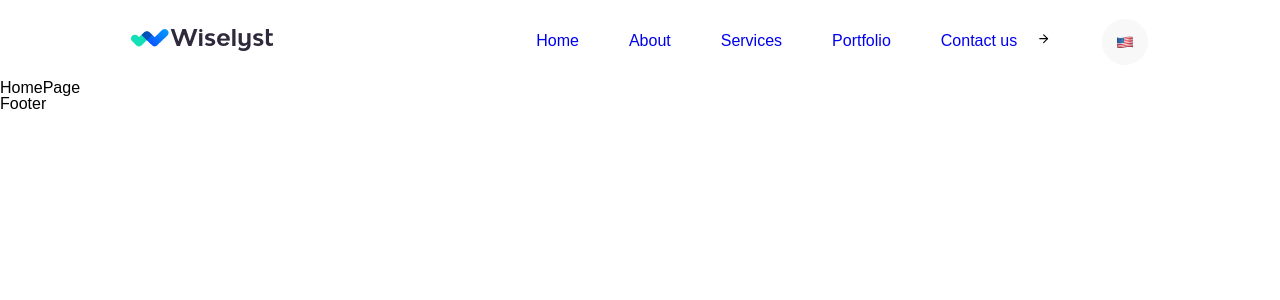
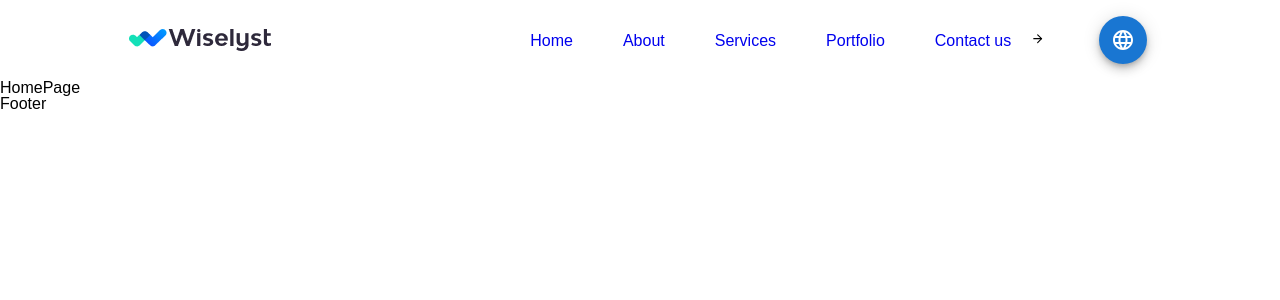
Before and after one commit to SerhiiBuchyn/my_layout, a React (Create React App) app: page / in a window 1280 px wide. Shown: the top 300 px of the page. Built offline with nearby package versions, Linux system fonts and the light colour scheme.

Commit message:
add language dropDown menu and install Material UI

```diff
--- a/package.json
+++ b/package.json
@@ -3,6 +3,10 @@
   "version": "0.1.0",
   "private": true,
   "dependencies": {
+    "@emotion/react": "^11.10.5",
+    "@emotion/styled": "^11.10.5",
+    "@mui/icons-material": "^5.11.0",
+    "@mui/material": "^5.11.1",
     "@testing-library/jest-dom": "^5.16.5",
     "@testing-library/react": "^13.4.0",
     "@testing-library/user-event": "^13.5.0",
--- a/src/Main/Main.css
+++ b/src/Main/Main.css
@@ -1,6 +1,11 @@
+@media screen and (max-width: 850px) {
+    .menu__list {
+        column-gap: 35px;
+    }
+}
 @media screen and (max-width: 800px) {
     .menu__list {
-        column-gap: 22px;
+        column-gap: 30px;
     }
 
     .contact__arrow {
@@ -10,11 +15,17 @@
 
 @media screen and (max-width: 750px) {
     .menu__list {
-        column-gap: 15px;
+        column-gap: 25px;
     }
 }
 
-@media screen and (max-width: 589px) {
+@media screen and (max-width: 650px) {
+    .menu__list {
+        column-gap: 23px;
+    }
+}
+
+@media screen and (max-width: 642px) {
     .menu__wrapper {
         justify-content: space-between;
         padding: 0 30px;
--- /dev/null
+++ b/src/components/DropDownMenu/DropDownMenu.css
@@ -0,0 +1,14 @@
+.language-switcher__wrapper .MuiSpeedDial-fab {
+    min-height: 48px;
+    width: 48px;
+    margin: 0;
+    padding: 0;
+}
+
+/* material SpeedDial CCS class's for styling language dropdown menu */
+/*
+MuiButtonBase-root
+MuiButtonBase-root
+MuiFab-root
+MuiSpeedDial-fab
+*/
--- /dev/null
+++ b/src/components/DropDownMenu/DropDownMenu.jsx
@@ -0,0 +1,33 @@
+import React from "react";
+import SpeedDial from "@mui/material/SpeedDial";
+import LanguageIcon from "@mui/icons-material/Language";
+import SpeedDialAction from "@mui/material/SpeedDialAction";
+
+import "./DropDownMenu.css";
+
+const actions = [
+	{ icon: <LanguageIcon />, name: "UA" },
+	{ icon: <LanguageIcon />, name: "EN" }
+];
+
+const DropDownMenu = () => {
+	return (
+		<div className="language-switcher__wrapper">
+			<SpeedDial
+				direction="down"
+				ariaLabel="SpeedDial basic example"
+				sx={{ height: 48 }}
+				icon={<LanguageIcon />}>
+				{actions.map((action) => (
+					<SpeedDialAction
+						key={action.name}
+						icon={action.icon}
+						tooltipTitle={action.name}
+					/>
+				))}
+			</SpeedDial>
+		</div>
+	);
+};
+
+export default DropDownMenu;
--- a/src/components/Navbar/Navbar.css
+++ b/src/components/Navbar/Navbar.css
@@ -28,9 +28,8 @@
 
 .menu__list li.active {
     text-decoration: var(--blue);
-    content: "";
     color: var(--blue);
-    list-style: disc;
+    list-style: disc outside;
 }
 
 .menu__list li:hover {
@@ -47,12 +46,6 @@
     background: var(--white);
 }
 
-.language__btn {
-    width: 48px;
-    height: 48px;
-    border-radius: 50%;
-}
-
 .burger__menu {
     display: none;
 }
--- a/src/components/Navbar/Navbar.jsx
+++ b/src/components/Navbar/Navbar.jsx
@@ -1,16 +1,13 @@
-import { useState } from "react";
 import { Link } from "react-router-dom";
+import { FiArrowRight } from "react-icons/fi";
 import { useMatch, useResolvedPath } from "react-router";
 
-import { FiArrowRight } from "react-icons/fi";
 import logo from "../../images/logo.png";
-import language_img from "../../images/Group 120433.png";
+import DropDownMenu from "../DropDownMenu/DropDownMenu";
 
 import "./Navbar.css";
 
 const Navbar = () => {
-	const [open, setOpen] = useState(false);
-
 	const CustomLink = ({ to, children, ...props }) => {
 		const resolvedPath = useResolvedPath(to);
 		const isActive = useMatch({ path: resolvedPath.pathname, end: true });
@@ -46,18 +43,13 @@ const Navbar = () => {
 							</button>
 						</div>
 					</CustomLink>
-
-					<li>
-						<button onClick={() => setOpen(open)} className="language__btn menu__btn">
-							<img className="img" src={language_img} alt="EN" />
-						</button>
-					</li>
+					<DropDownMenu />
 				</ul>
 
-				<button onClick={() => setOpen(open)} className="burger__menu menu__btn">
-					<div className="burger__btn__element"></div>
-					<div className="burger__btn__element"></div>
-					<div className="burger__btn__element"></div>
+				<button className="burger__menu menu__btn">
+					<div className="burger__btn__element"> </div>
+					<div className="burger__btn__element"> </div>
+					<div className="burger__btn__element"> </div>
 				</button>
 			</div>
 		</nav>
--- a/src/components/index.jsx
+++ b/src/components/index.jsx
@@ -1,4 +1,6 @@
 export * from "./Navbar/Navbar";
 export * from "./Footer/Footer";
+export * from "./DropDownMenu/DropDownMenu";
 
 export * from "./Navbar/Navbar.css";
+export * from "./DropDownMenu/DropDownMenu.css";
--- a/src/index.css
+++ b/src/index.css
@@ -6,6 +6,7 @@
     --blue: #0D51FF;
     --black: #000000;
     --dark-grey: #2E293B;
+    --silver: #DBDBDB 20%;
 }
 
 * {
```
Also changed, not shown: 1 other file (tests, documents, lock files or other folders).
